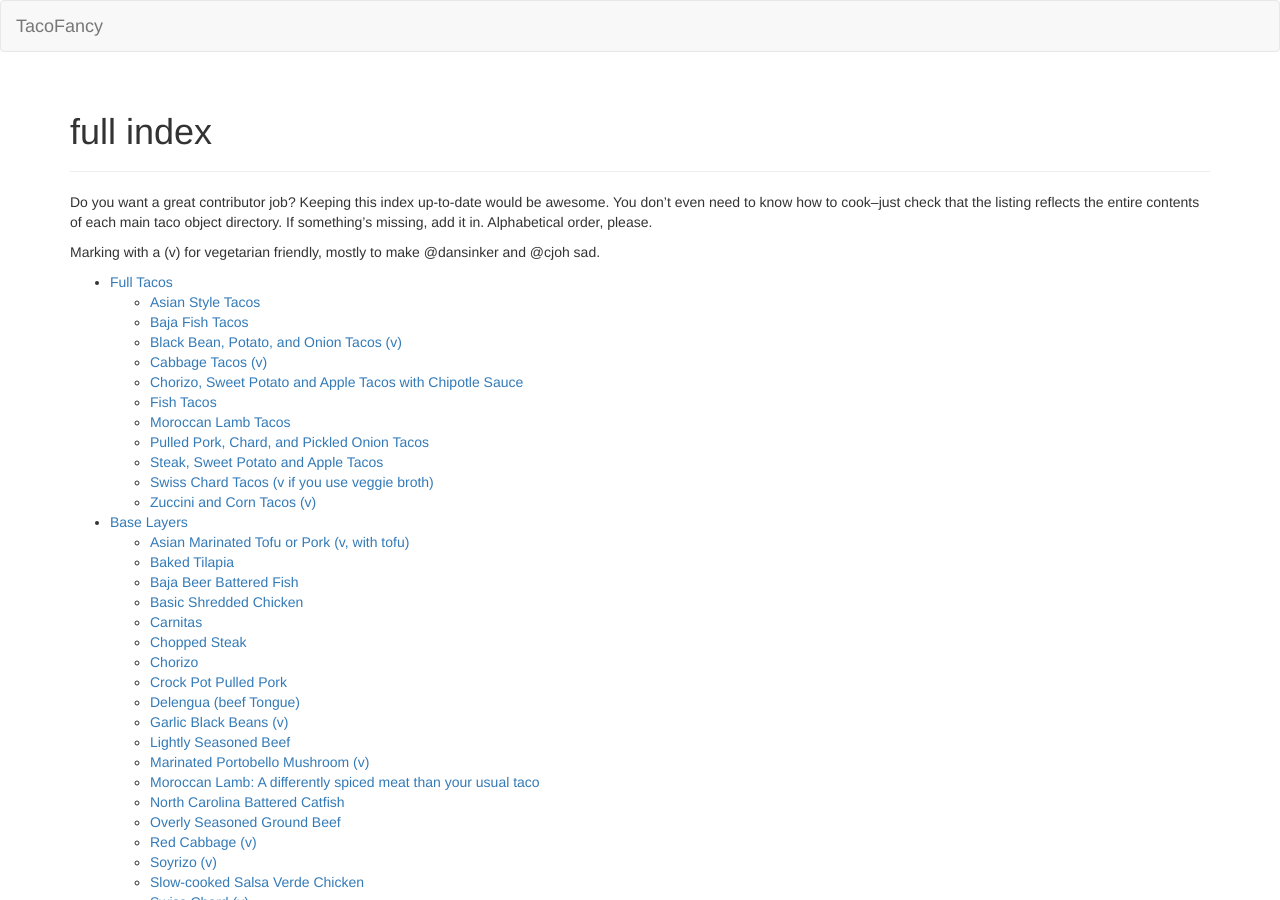
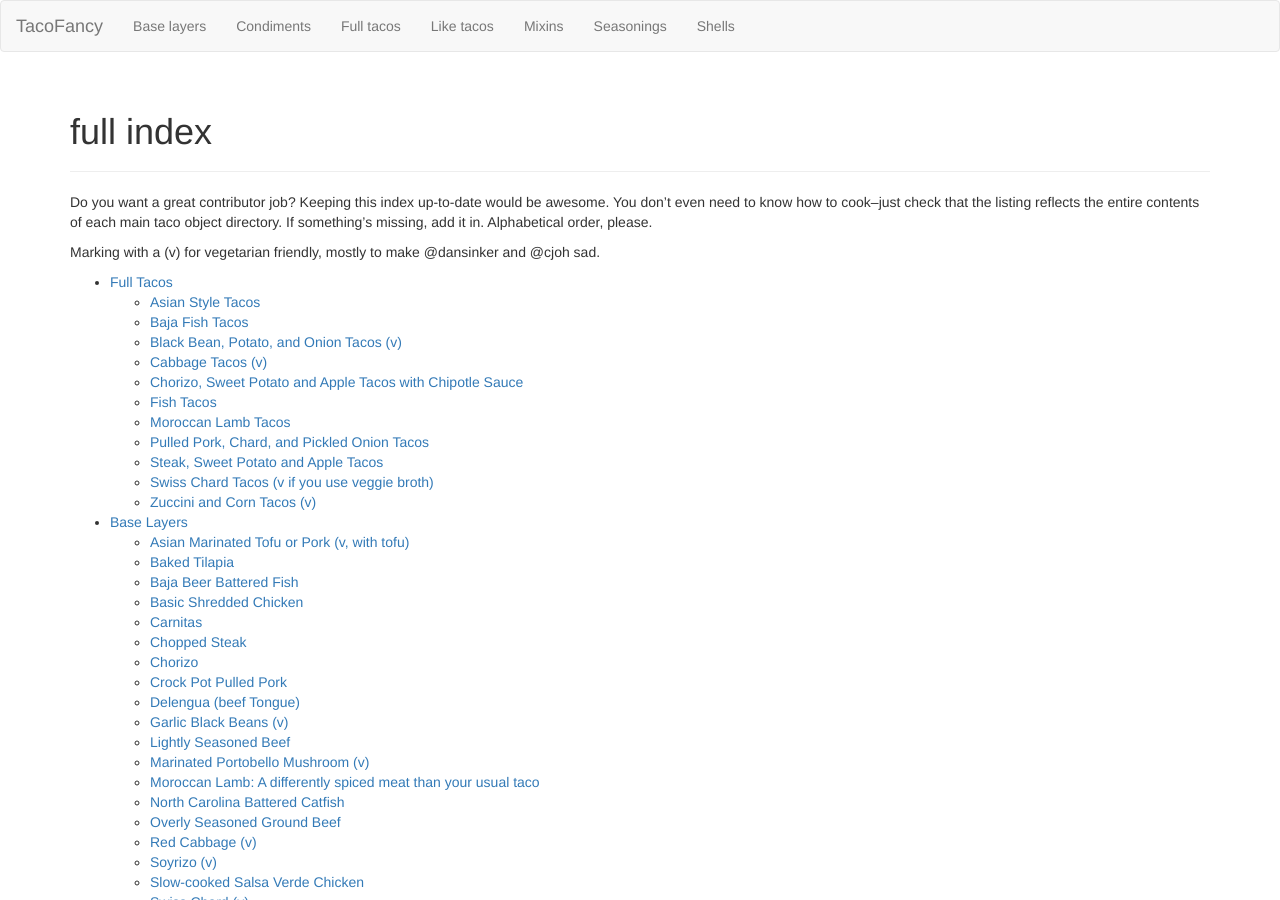
Before and after one commit to dansinker/tacofancy, a Jekyll site: the page built from index.md, in a window 1280 px wide and 900 px high. Built offline with Jekyll 4.4.1, drawn with Linux system fonts in a browser that asks for light colours; nearby versions of some CDN libraries; library files that are not in the unit come from our copies; Markdown is read by kramdown in place of the engine named in the settings.

Commit message:
Added navigation.

```diff
--- a/_layouts/default.html
+++ b/_layouts/default.html
@@ -7,14 +7,33 @@
 <link rel="stylesheet" href="{{ site.baseurl }}css/bootstrap.min.css">
 <link rel="stylesheet" href="{{ site.baseurl }}css/screen.css">
 </head>
-<body>
+
+<body class="{{ page.section }}">
 
 <nav class="navbar navbar-default" role="navigation">
     <div class="navbar-header">
         <a href="/" class="navbar-brand">{{ site.name }}</a>
     </div>
-    <ul class="nav">
-
+    <ul class="nav navbar-nav">
+        <li class="{% if page.section == 'base-layers' %}active{% endif %}"><a href="/base_layers">Base layers</a></li>
+    </ul>
+    <ul class="nav navbar-nav">
+        <li class="{% if page.section == 'condiments' %}active{% endif %}"><a href="/condiments">Condiments</a></li>
+    </ul>
+    <ul class="nav navbar-nav">
+        <li class="{% if page.section == 'full-tacos' %}active{% endif %}"><a href="/full_tacos">Full tacos</a></li>
+    </ul>
+    <ul class="nav navbar-nav">
+        <li class="{% if page.section == 'like-tacos' %}active{% endif %}"><a href="/like_tacos">Like tacos</a></li>
+    </ul>
+    <ul class="nav navbar-nav">
+        <li class="{% if page.section == 'mixins' %}active{% endif %}"><a href="/mixins">Mixins</a></li>
+    </ul>
+    <ul class="nav navbar-nav">
+        <li class="{% if page.section == 'seasonings' %}active{% endif %}"><a href="/seasonings">Seasonings</a></li>
+    </ul>
+    <ul class="nav navbar-nav">
+        <li class="{% if page.section == 'shells' %}active{% endif %}"><a href="/shells">Shells</a></li>
     </ul>
 </nav>
 
```
